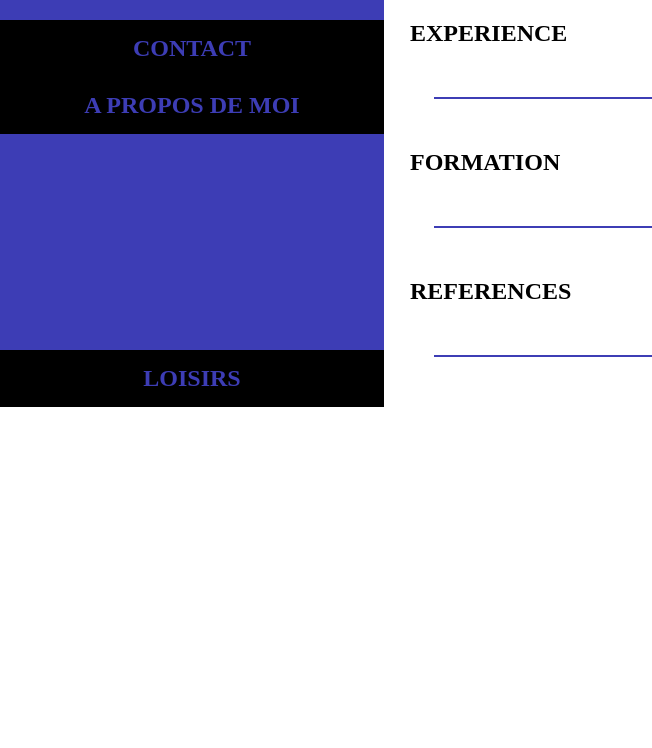
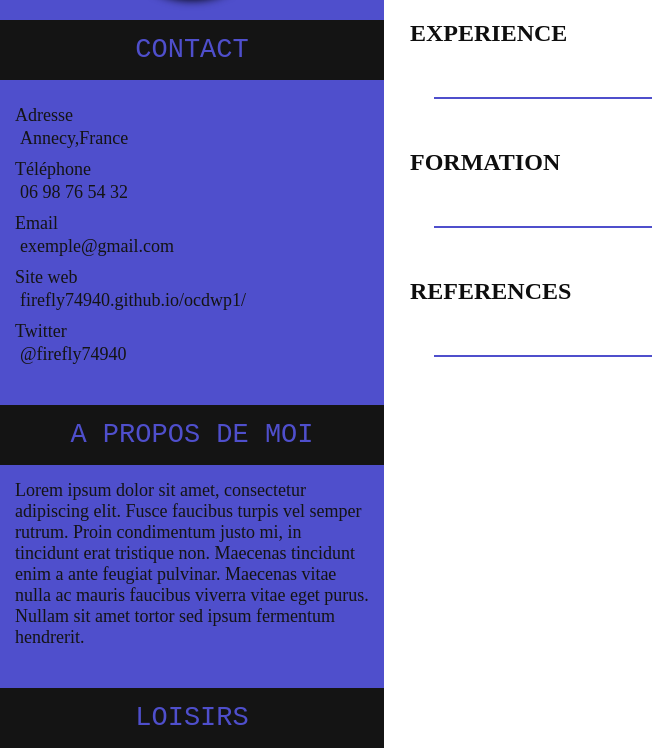
Before and after one commit to Firefly74940/ocdwp1, a plain HTML site: page index.html in a window 1280 px wide. Shown: the part 180-928 px from the top of the page, without its empty margins (0-652 px from the left). Before the commit the page ends 800 px from the top, so only its background shows below. Drawn offline with Linux system fonts and the light colour scheme.

Commit message:
ajout de certaines polices ajout contenu info + links

```diff
--- a/index.html
+++ b/index.html
@@ -19,7 +19,7 @@
             </div>
             <figcaption>
                 <h1><span>CV</span> Demo</h1>
-                <h2><span>Game </span>Developper</h2>
+                <h2><span>Game D</span>evelopper</h2>
             </figcaption>
         </figure>
     </header>
@@ -28,9 +28,28 @@
         <aside>
             <div class="contacr">
                 <h2>CONTACT</h2>
+                <dl>
+                    <dt>Adresse</dt>
+                    <dd>Annecy,France</dd>
+
+                    <dt>Téléphone</dt>
+                    <dd><a href="tel:06 98 76 54 32">06 98 76 54 32</a></dd>
+
+                    <dt>Email</dt>
+                    <dd><a href="mailto:exemple@gmail.com">exemple@gmail.com</a></dd>
+
+
+                    <dt>Site web</dt>
+                    <dd><a href="https://firefly74940.github.io/ocdwp1/">firefly74940.github.io/ocdwp1/</a></dd>
+
+                    <dt>Twitter</dt>
+                    <dd><a href="https://twitter.com/Firefly74940">@firefly74940</a></dd>
+                </dl>
             </div>
             <div class="about">
                 <h2>A PROPOS DE MOI</h2>
+                <p> Lorem ipsum dolor sit amet, consectetur adipiscing elit. Fusce faucibus turpis vel semper rutrum. Proin condimentum justo mi, in tincidunt erat tristique non. Maecenas tincidunt enim a ante feugiat pulvinar. Maecenas vitae nulla ac mauris
+                    faucibus viverra vitae eget purus. Nullam sit amet tortor sed ipsum fermentum hendrerit.</p>
             </div>
             <div class="loisir">
                 <h2>LOISIRS</h2>
--- a/style.css
+++ b/style.css
@@ -1,9 +1,12 @@
 /*Mise en page globale*/
 
 * {
-    --accentColor: #3d3db5;
+    --accentColor: #4f4fcc;
+    --lightTextColor: #141414;
+    --textColor: #0e0e0e;
     margin: 0;
     padding: 0;
+    color: var(--lightTextColor);
 }
 
 header>figure,
@@ -34,6 +37,8 @@ header img {
     display: block;
     /*margin auto only work on block elements*/
     box-sizing: border-box;
+    filter: drop-shadow(0 0 5px black);
+    ;
 }
 
 header span,
@@ -47,6 +52,14 @@ i {
     top: -8px;
 }
 
+h1 {
+    font-size: 40px;
+    font-family: sans-serif;
+    font-weight: 100;
+    margin-top: 25px;
+    color: var(--textColor);
+}
+
 header h2 span {
     padding-top: 5px;
     border-bottom: 2px solid;
@@ -57,14 +70,41 @@ header h2 span {
 
 aside h2 {
     color: var(--accentColor);
-    background-color: black;
+    background-color: var(--lightTextColor);
     padding: 15px;
     text-align: center;
+    font-size: 27px;
+    font-weight: 100;
+    font-family: monospace;
+}
+
+aside a {
+    text-decoration: none;
+}
+
+aside a:hover {
+    text-decoration: underline;
 }
 
 aside {
     display: flex;
     flex-direction: column;
+}
+
+aside dl,
+aside p {
+    margin-bottom: 25px;
+    padding: 15px;
+    font-size: large;
+}
+
+aside dt {
+    padding-top: 10px;
+    padding-bottom: 2px;
+}
+
+aside dd {
+    padding-left: 5px;
 }
 
 
@@ -85,6 +125,10 @@ article>* {
     padding-left: 20px;
 }
 
+article h2 {
+    color: var(--textColor);
+}
+
 hr {
     margin: 50px;
     border-color: var(--accentColor);
```
